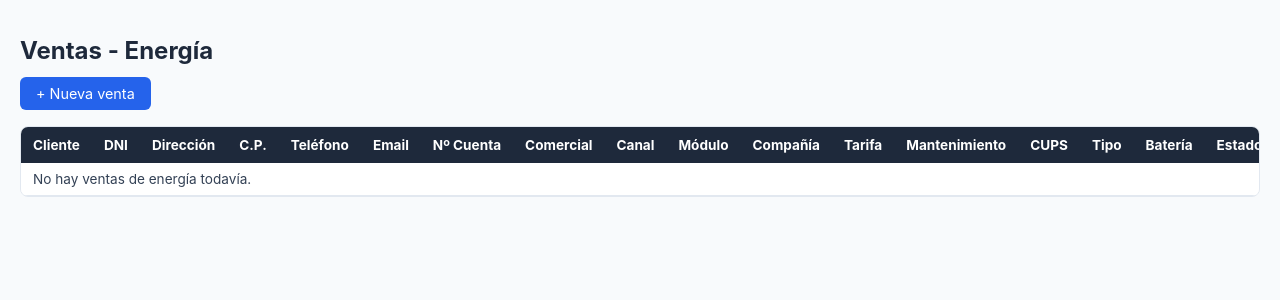
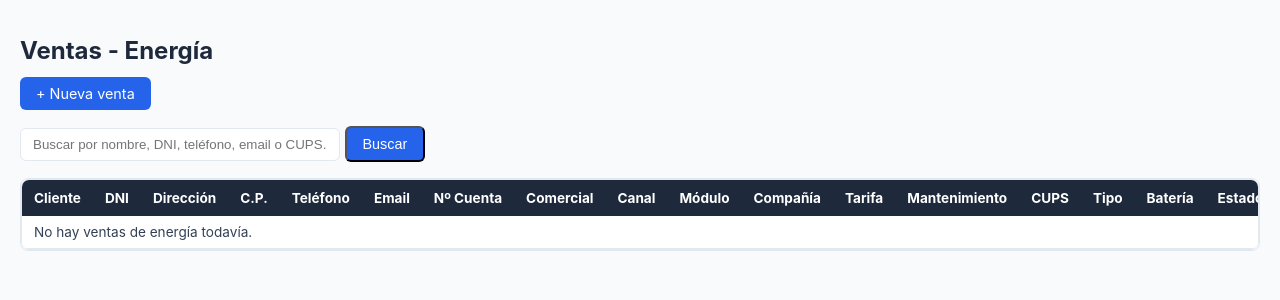
Before and after one commit to EnNiCa/basette-hub, a Flask app: template templates/ventas/listado_energia.html in a window 1280 px wide. Shown: the part 56-356 px from the top of the page. Run offline with Flask 3, Linux system fonts and the light colour scheme; the template is opened without the code that fills it, so the values that code supplies are empty.

Commit message:
Recupera estilo de login y añade buscador con filtro por CUPS en listados

```diff
--- a/modules/ventas/routes.py
+++ b/modules/ventas/routes.py
@@ -23,6 +23,7 @@ def listar_ventas_general():
     cursor = db.cursor(dictionary=True)
 
     visibles = ids_visibles(session['usuario_id'], session['rol'])
+    buscar = request.args.get('buscar', '').strip()
 
     sql = """
         SELECT v.*, c.nombre AS compania, t.nombre AS tarifa, u.nombre AS comercial,
@@ -34,12 +35,27 @@ def listar_ventas_general():
         LEFT JOIN canales ca ON v.canal_id = ca.id
         LEFT JOIN bajas b ON v.id = b.venta_id
     """
+    parametros = []
+    condiciones = []
 
-    parametros = []
     if visibles is not None:
         placeholders = ','.join(['%s'] * len(visibles))
-        sql += f" WHERE v.comercial_id IN ({placeholders})"
-        parametros = visibles
+        condiciones.append(f"v.comercial_id IN ({placeholders})")
+        parametros += visibles
+
+    if buscar:
+        condiciones.append("""(
+            CONCAT(v.nombre, ' ', v.apellidos) LIKE %s
+            OR v.dni LIKE %s
+            OR v.telefono LIKE %s
+            OR v.email LIKE %s
+            OR v.cups LIKE %s
+        )""")
+        comodin = f"%{buscar}%"
+        parametros += [comodin, comodin, comodin, comodin, comodin]
+
+    if condiciones:
+        sql += " WHERE " + " AND ".join(condiciones)
 
     sql += " ORDER BY v.id DESC"
 
@@ -48,7 +64,7 @@ def listar_ventas_general():
 
     es_admin = session['rol'] == 'admin'
 
-    return render_template('ventas/listado_general.html', ventas=ventas, es_admin=es_admin)
+    return render_template('ventas/listado_general.html', ventas=ventas, es_admin=es_admin, buscar=buscar)
 
 @ventas_bp.route('/')
 @login_requerido
@@ -62,6 +78,8 @@ def listar_ventas():
     if modulo_filtro not in MODULOS_VALIDOS:
         modulo_filtro = 'energia'
 
+    buscar = request.args.get('buscar', '').strip()
+
     sql = """
         SELECT v.*, c.nombre AS compania, t.nombre AS tarifa, u.nombre AS comercial,
                ca.nombre AS canal, b.fecha_baja AS fecha_baja
@@ -73,12 +91,23 @@ def listar_ventas():
         LEFT JOIN bajas b ON v.id = b.venta_id
         WHERE v.modulo = %s
     """
+    parametros = [modulo_filtro]
 
-    parametros = [modulo_filtro]
     if visibles is not None:
         placeholders = ','.join(['%s'] * len(visibles))
         sql += f" AND v.comercial_id IN ({placeholders})"
         parametros += visibles
+
+    if buscar:
+        sql += """ AND (
+            CONCAT(v.nombre, ' ', v.apellidos) LIKE %s
+            OR v.dni LIKE %s
+            OR v.telefono LIKE %s
+            OR v.email LIKE %s
+            OR v.cups LIKE %s
+        )"""
+        comodin = f"%{buscar}%"
+        parametros += [comodin, comodin, comodin, comodin, comodin]
 
     sql += " ORDER BY v.id DESC"
 
@@ -91,7 +120,8 @@ def listar_ventas():
         f'ventas/listado_{modulo_filtro}.html',
         ventas=ventas,
         es_admin=es_admin,
-        modulo_actual=modulo_filtro
+        modulo_actual=modulo_filtro,
+        buscar=buscar
     )
 
 @ventas_bp.route('/<int:venta_id>/estado', methods=['POST'])
--- /dev/null
+++ b/templates/ventas/_buscador.html
@@ -0,0 +1,12 @@
+<form method="GET" action="{{ url_for(request.endpoint) }}" style="margin-bottom: 16px;">
+    {% if modulo_actual %}
+    <input type="hidden" name="modulo" value="{{ modulo_actual }}">
+    {% endif %}
+    <input type="text" name="buscar" value="{{ buscar or '' }}"
+       placeholder="Buscar por nombre, DNI, teléfono, email o CUPS..."
+           style="padding: 8px 12px; border: 1px solid var(--gris-borde); border-radius: 6px; width: 320px;">
+    <button type="submit" class="boton-nuevo" style="margin: 0;">Buscar</button>
+    {% if buscar %}
+    <a href="{{ url_for(request.endpoint, modulo=modulo_actual) }}" style="margin-left: 8px;">Quitar filtro</a>
+    {% endif %}
+</form>
--- a/templates/ventas/listado_energia.html
+++ b/templates/ventas/listado_energia.html
@@ -5,6 +5,10 @@
 {% block contenido %}
 <h1>Ventas - Energía</h1>
 <a href="{{ url_for('ventas.nueva_venta') }}" class="boton-nuevo">+ Nueva venta</a>
+
+{% include "ventas/_buscador.html" %}
+
+<div class="tabla-contenedor">
 
 <div class="tabla-contenedor">
 <table>
--- a/templates/ventas/listado_general.html
+++ b/templates/ventas/listado_general.html
@@ -5,6 +5,10 @@
 {% block contenido %}
 <h1>Ventas - Todas</h1>
 <a href="{{ url_for('ventas.nueva_venta') }}" class="boton-nuevo">+ Nueva venta</a>
+
+{% include "ventas/_buscador.html" %}
+
+<div class="tabla-contenedor">
 
 <div class="tabla-contenedor">
 <table>
```
Also changed, not shown: static/css/estilo.css (+78 -0 lines), templates/auth/login.html (+9 -3 lines).
